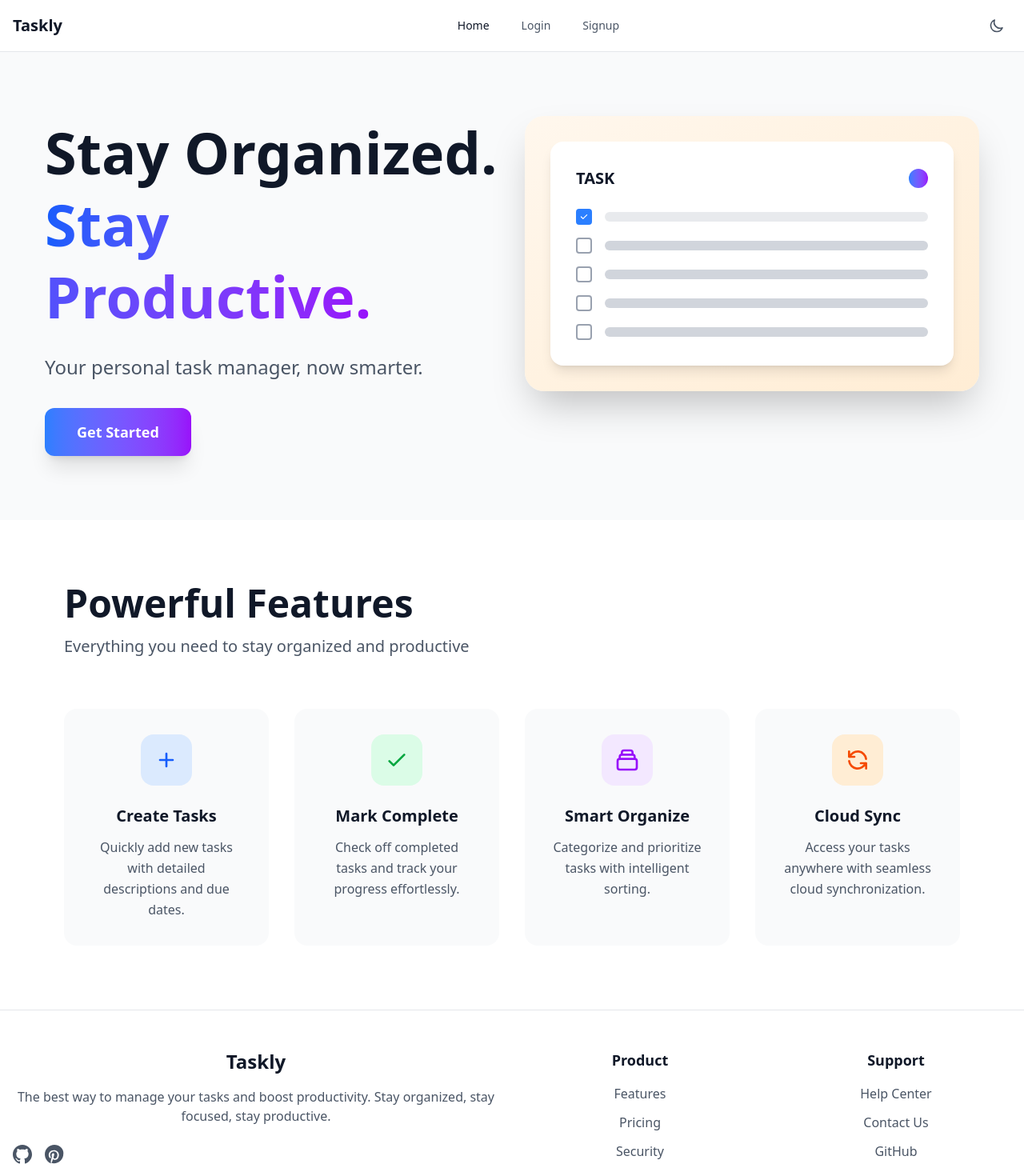
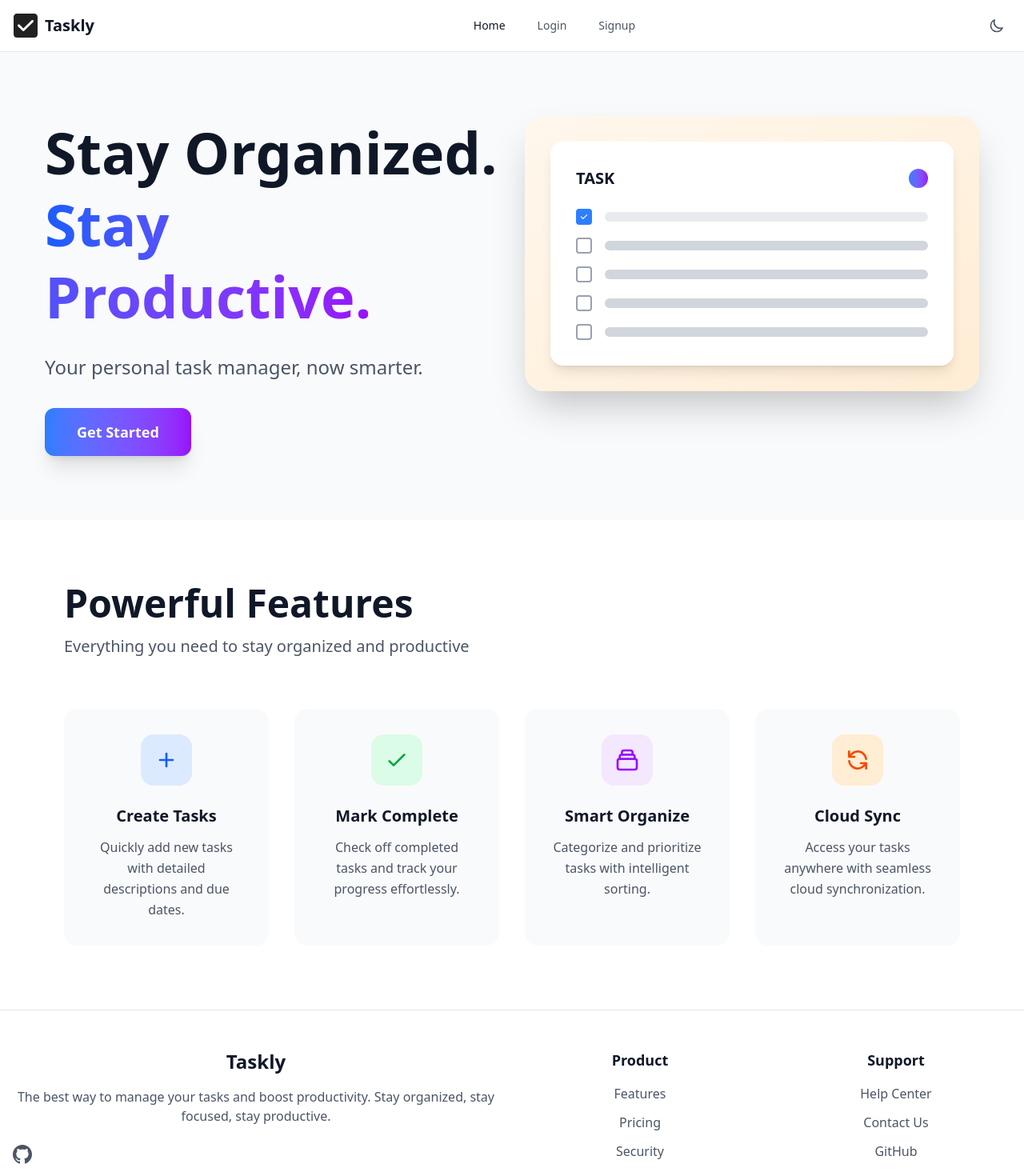
Before and after one commit to sagar7760/To-Do-WebApp, a React (Vite) app in the folder frontend/: page / in a window 1280 px wide. Shown: the top 1470 px of the page at 80% size. Built offline with nearby package versions, Linux system fonts and the light colour scheme.

Commit message:
fixed bigs in homepage

```diff
--- a/frontend/src/App.jsx
+++ b/frontend/src/App.jsx
@@ -1,18 +1,36 @@
 import { useState } from 'react'
 import Homepage from './components/homepage'
+import TodoPage from './components/TodoPage'
 import './App.css'
 import Navbar from './components/navbar';
 
 function App() {
    const [darkMode, setDarkMode] = useState(false);
+   const [currentPage, setCurrentPage] = useState('home'); // 'home' or 'todo'
 
     const toggleDarkMode = () => {
         setDarkMode(!darkMode);
     };
+
+    const navigateToTodo = () => {
+        setCurrentPage('todo');
+    };
+
+    const navigateToHome = () => {
+        setCurrentPage('home');
+    };
+
   return (
     <>
-      <Navbar darkMode={darkMode} toggleDarkMode={toggleDarkMode} />
-      <Homepage darkMode={darkMode} />
+      {currentPage === 'home' && (
+        <>
+          <Navbar darkMode={darkMode} toggleDarkMode={toggleDarkMode} />
+          <Homepage darkMode={darkMode} onGetStarted={navigateToTodo} />
+        </>
+      )}
+      {currentPage === 'todo' && (
+        <TodoPage darkMode={darkMode} onBackToHome={navigateToHome} />
+      )}
     </>
   )
 }
--- a/frontend/src/components/homepage.jsx
+++ b/frontend/src/components/homepage.jsx
@@ -1,6 +1,6 @@
 import React from 'react';
 
-const Homepage = ({ darkMode }) => {
+const Homepage = ({ darkMode, onGetStarted }) => {
   return (
     <div className={`min-h-screen w-full transition-colors duration-300 ${darkMode ? 'bg-gray-900' : 'bg-gray-50'} overflow-x-hidden`}>
       {/* Hero Section */}
@@ -19,7 +19,10 @@ const Homepage = ({ darkMode }) => {
               <p className={`text-xl md:text-2xl ${darkMode ? 'text-gray-300' : 'text-gray-600'} mb-8 leading-relaxed`}>
                 Your personal task manager, now smarter.
               </p>
-              <button className="bg-gradient-to-r from-blue-500 to-purple-600 text-white px-10 py-4 rounded-xl text-lg font-semibold hover:from-blue-600 hover:to-purple-700 transition-all duration-300 transform hover:scale-105 shadow-xl hover:shadow-2xl">
+              <button
+                onClick={onGetStarted}
+                className="bg-gradient-to-r from-blue-500 to-purple-600 text-white px-10 py-4 rounded-xl text-lg font-semibold hover:from-blue-600 hover:to-purple-700 transition-all duration-300 transform hover:scale-105 shadow-xl hover:shadow-2xl"
+              >
                 Get Started
               </button>
             </div>
@@ -140,11 +143,6 @@ const Homepage = ({ darkMode }) => {
                     <path d="M12 0c-6.626 0-12 5.373-12 12 0 5.302 3.438 9.8 8.207 11.387.599.111.793-.261.793-.577v-2.234c-3.338.726-4.033-1.416-4.033-1.416-.546-1.387-1.333-1.756-1.333-1.756-1.089-.745.083-.729.083-.729 1.205.084 1.839 1.237 1.839 1.237 1.07 1.834 2.807 1.304 3.492.997.107-.775.418-1.305.762-1.604-2.665-.305-5.467-1.334-5.467-5.931 0-1.311.469-2.381 1.236-3.221-.124-.303-.535-1.524.117-3.176 0 0 1.008-.322 3.301 1.23.957-.266 1.983-.399 3.003-.404 1.02.005 2.047.138 3.006.404 2.291-1.552 3.297-1.23 3.297-1.23.653 1.653.242 2.874.118 3.176.77.84 1.235 1.911 1.235 3.221 0 4.609-2.807 5.624-5.479 5.921.43.372.823 1.102.823 2.222v3.293c0 .319.192.694.801.576 4.765-1.589 8.199-6.086 8.199-11.386 0-6.627-5.373-12-12-12z"/>
                   </svg>
                 </a>
-                <a href="#" className={`${darkMode ? 'text-gray-400 hover:text-white' : 'text-gray-600 hover:text-gray-900'} transition-colors duration-200`}>
-                  <svg className="w-6 h-6" fill="currentColor" viewBox="0 0 24 24">
-                    <path d="M12.017 0C5.396 0 .029 5.367.029 11.987c0 5.079 3.158 9.417 7.618 11.174-.105-.949-.199-2.403.041-3.439.219-.937 1.219-5.175 1.219-5.175s-.311-.623-.311-1.545c0-1.448.839-2.529 1.884-2.529.888 0 1.317.666 1.317 1.466 0 .893-.568 2.229-.861 3.467-.245 1.038.52 1.884 1.545 1.884 1.854 0 3.279-1.958 3.279-4.785 0-2.503-1.799-4.253-4.370-4.253-2.977 0-4.727 2.234-4.727 4.546 0 .9.347 1.863.781 2.388.085.104.098.195.072.301-.079.329-.254 1.029-.289 1.174-.045.184-.148.223-.341.134-1.249-.581-2.03-2.407-2.03-3.874 0-3.154 2.292-6.052 6.608-6.052 3.469 0 6.165 2.473 6.165 5.776 0 3.447-2.173 6.22-5.19 6.22-1.013 0-1.966-.527-2.291-1.148l-.623 2.378c-.226.869-.835 1.958-1.244 2.621.937.29 1.931.446 2.962.446 6.624 0 11.99-5.367 11.99-11.987C24.007 5.367 18.641.001 12.017.001z"/>
-                  </svg>
-                </a>
               </div>
             </div>
             {/* Links */}
--- a/frontend/src/components/navbar.jsx
+++ b/frontend/src/components/navbar.jsx
@@ -1,16 +1,26 @@
 import React, { useState } from 'react';
 
 const Navbar = ({ darkMode, toggleDarkMode }) => {
+    const [isMenuOpen, setIsMenuOpen] = useState(false);
+
+    const toggleMenu = () => {
+        setIsMenuOpen(!isMenuOpen);
+    };
 
     return (
-        <nav className={`${darkMode ? 'bg-gray-900 border-gray-700' : 'bg-white border-gray-200'} border-b transition-colors duration-300 w-full`}>
+        <nav className={`${darkMode ? 'bg-gray-900 border-gray-700' : 'bg-white border-gray-200'} border-b transition-colors duration-300 w-full relative`}>
             <div className="w-full px-2 lg:px-4">
                 <div className="flex justify-between items-center h-16">
                     {/* Logo */}
-                    <div className="flex items-center">
-                        <div className="flex-shrink-0">
+                    <div className="flex flex-row items-center">
+                        <div className="mr-2">
+                            <svg xmlns="http://www.w3.org/2000/svg" width="32" height="32" viewBox="0 0 32 32" id="check">
+                                <path fill={darkMode ? '#ffffff' : '#212121'} d="M1 5.125C1 2.84709 2.84709 1 5.125 1H26.875C29.1529 1 31 2.84709 31 5.125V26.875C31 29.1529 29.1529 31 26.875 31H5.125C2.84709 31 1 29.1529 1 26.875V5.125ZM12.183 22.5692C12.4757 22.8566 12.8588 23 13.242 23C13.6252 23 14.009 22.8566 14.301 22.5692L25.5614 11.5107C26.1462 10.9365 26.1462 10.0049 25.5614 9.43069C24.9767 8.85644 24.0281 8.85644 23.4434 9.43069L13.242 19.4491L8.55659 14.8477C7.97186 14.2735 7.02329 14.2735 6.43855 14.8477C5.85382 15.422 5.85382 16.3535 6.43855 16.9278L12.183 22.5692Z"></path>
+                            </svg>
+                        </div>
+                        <div className="flex flex-row items-center">
                             <h1 className={`text-xl font-bold ${darkMode ? 'text-white' : 'text-gray-900'}`}>
-                                 Taskly
+                                Taskly
                             </h1>
                         </div>
                     </div>
@@ -62,34 +72,46 @@ const Navbar = ({ darkMode, toggleDarkMode }) => {
                         {/* Mobile menu button */}
                         <div className="md:hidden ml-2">
                             <button
+                                onClick={toggleMenu}
                                 className={`${darkMode ? 'text-gray-300 hover:text-white hover:bg-gray-800' : 'text-gray-600 hover:text-gray-900 hover:bg-gray-100'} p-2 rounded-md transition-colors duration-200`}
-                                aria-label="Open menu"
+                                aria-label="Toggle menu"
                             >
-                                <svg className="w-6 h-6" fill="none" stroke="currentColor" viewBox="0 0 24 24">
-                                    <path strokeLinecap="round" strokeLinejoin="round" strokeWidth={2} d="M4 6h16M4 12h16M4 18h16" />
-                                </svg>
+                                {isMenuOpen ? (
+                                    // X icon when menu is open
+                                    <svg className="w-6 h-6" fill="none" stroke="currentColor" viewBox="0 0 24 24">
+                                        <path strokeLinecap="round" strokeLinejoin="round" strokeWidth={2} d="M6 18L18 6M6 6l12 12" />
+                                    </svg>
+                                ) : (
+                                    // Hamburger icon when menu is closed
+                                    <svg className="w-6 h-6" fill="none" stroke="currentColor" viewBox="0 0 24 24">
+                                        <path strokeLinecap="round" strokeLinejoin="round" strokeWidth={2} d="M4 6h16M4 12h16M4 18h16" />
+                                    </svg>
+                                )}
                             </button>
                         </div>
                     </div>
                 </div>
 
                 {/* Mobile Navigation Links */}
-                <div className="md:hidden">
+                <div className={`md:hidden transition-all duration-300 ease-in-out ${isMenuOpen ? 'max-h-64 opacity-100' : 'max-h-0 opacity-0 overflow-hidden'}`}>
                     <div className="px-2 pt-2 pb-3 space-y-1 sm:px-3">
                         <a
                             href="#"
+                            onClick={toggleMenu}
                             className={`${darkMode ? 'text-white hover:text-gray-300' : 'text-gray-900 hover:text-gray-600'} block px-3 py-2 text-base font-medium transition-colors duration-200`}
                         >
                             Home
                         </a>
                         <a
                             href="#"
+                            onClick={toggleMenu}
                             className={`${darkMode ? 'text-gray-300 hover:text-white' : 'text-gray-600 hover:text-gray-900'} block px-3 py-2 text-base font-medium transition-colors duration-200`}
                         >
                             Login
                         </a>
                         <a
                             href="#"
+                            onClick={toggleMenu}
                             className={`${darkMode ? 'text-gray-300 hover:text-white' : 'text-gray-600 hover:text-gray-900'} block px-3 py-2 text-base font-medium transition-colors duration-200`}
                         >
                             Signup
```
